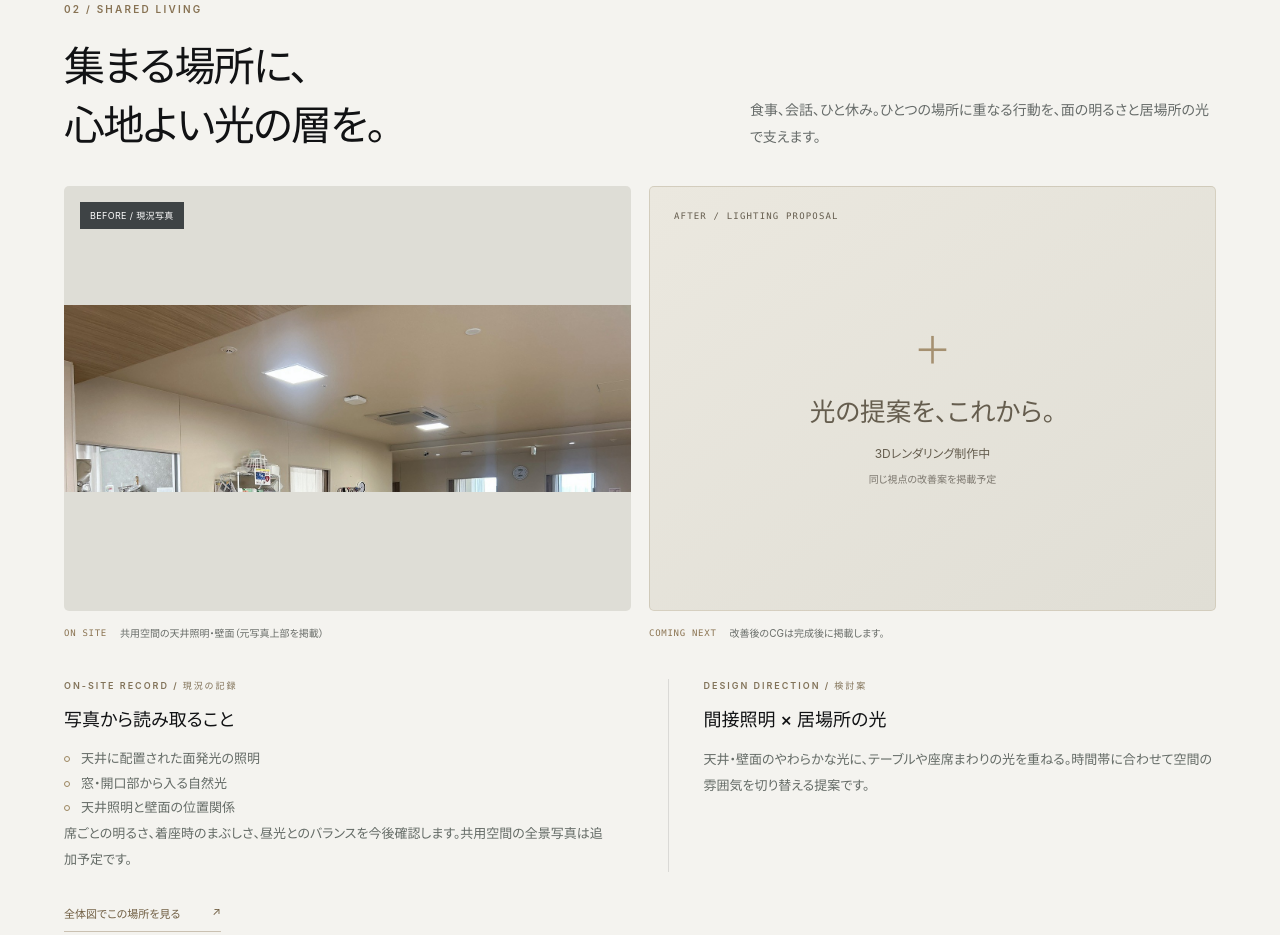
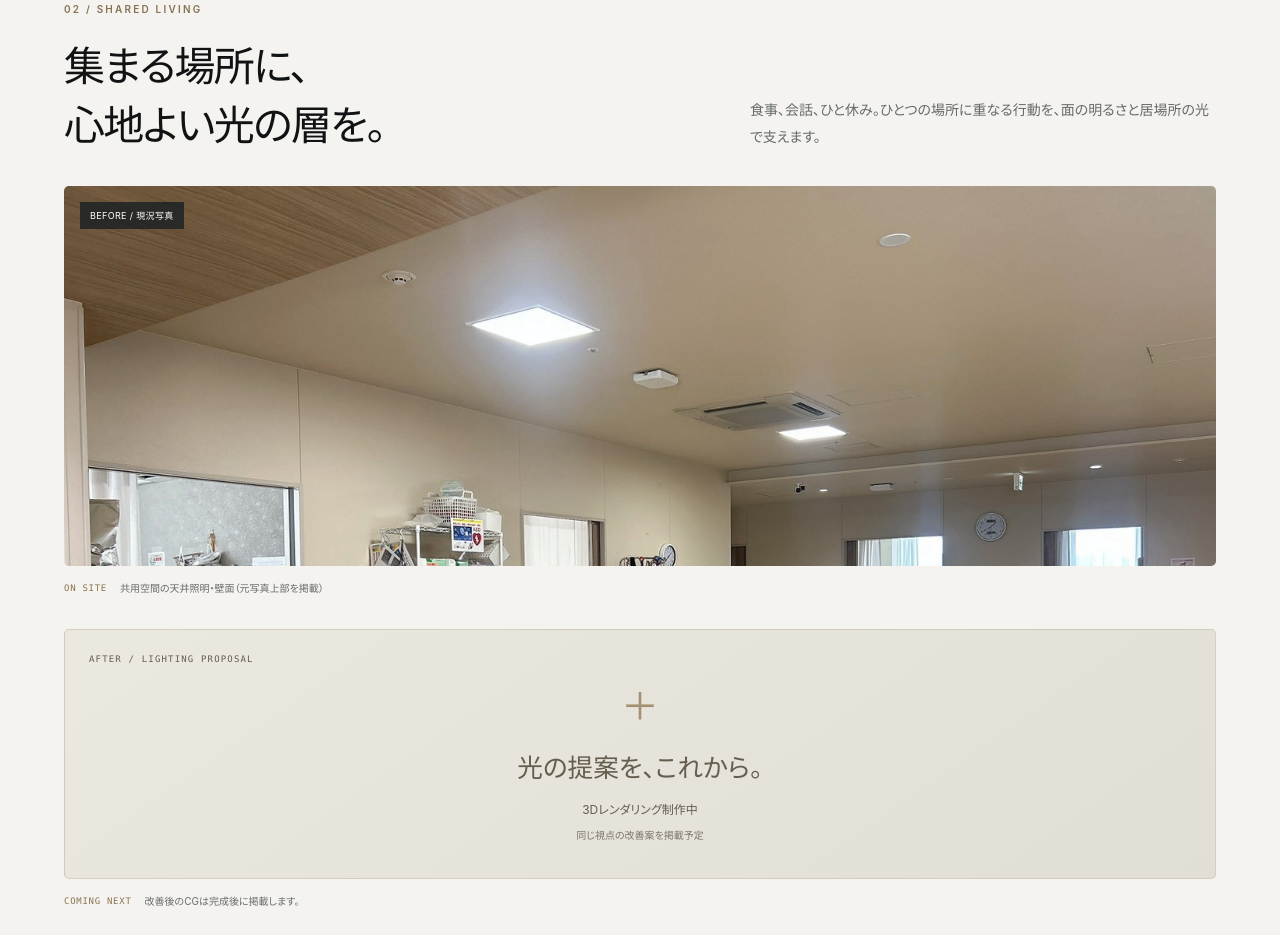
Before and after one commit to ZHENG17356/ai-senior-living-lighting, a plain HTML site: page index.html in a window 1280 px wide. Shown: the part 7088-8023 px from the top of the page. Drawn offline with Linux system fonts and the light colour scheme.

Commit message:
Present the shared-space ceiling photo in its natural wide format

```diff
--- a/css/project.css
+++ b/css/project.css
@@ -348,3 +348,9 @@ button { -webkit-tap-highlight-color:transparent; }
   .site-details img { height:210px; }
   .proposal-pending { padding:18px; }
 }
+
+/* Give the wide ceiling record its natural composition, without empty bands. */
+#space-lounge .comparison-images { grid-template-columns:1fr; }
+#space-lounge .photo-wide-detail { aspect-ratio:1477 / 488; }
+#space-lounge .proposal-pending { aspect-ratio:auto; min-height:200px; }
+#space-lounge .proposal-pending > div { padding:12px; }
```
